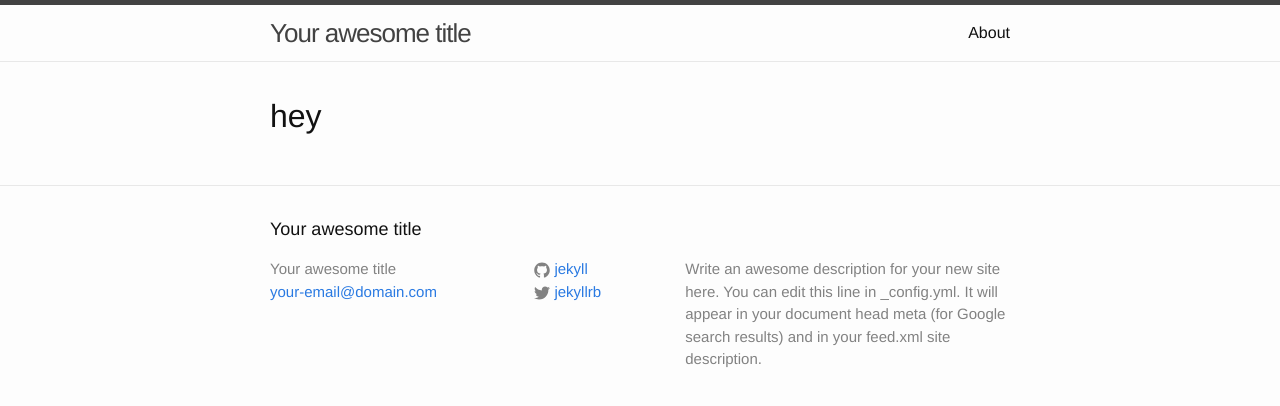
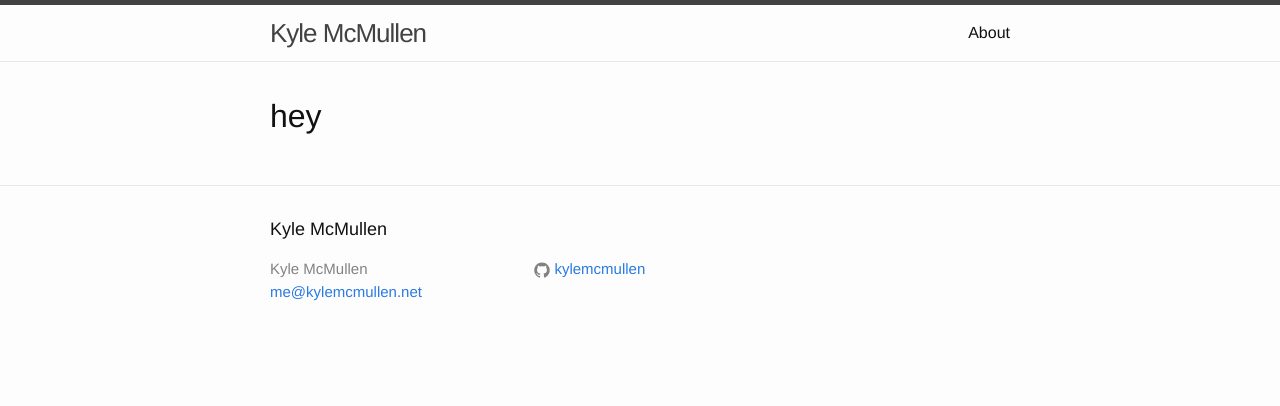
Before and after one commit to kylemcmullen/kylemcmullen-net, a Jekyll site: the page built from index.html, in a window 1280 px wide. Shown: the top 406 px of the page. Built offline with Jekyll 4.4.1, drawn with Linux system fonts in a browser that asks for light colours.

Commit message:
update config

```diff
--- a/_config.yml
+++ b/_config.yml
@@ -6,16 +6,14 @@
 # 'jekyll serve'. If you change this file, please restart the server process.
 
 # Site settings
-title: Your awesome title
-email: your-email@domain.com
-description: > # this means to ignore newlines until "baseurl:"
-  Write an awesome description for your new site here. You can edit this
-  line in _config.yml. It will appear in your document head meta (for
-  Google search results) and in your feed.xml site description.
+title: Kyle McMullen
+email: me@kylemcmullen.net
+description: >
+
 baseurl: "" # the subpath of your site, e.g. /blog
-url: "http://yourdomain.com" # the base hostname & protocol for your site
-twitter_username: jekyllrb
-github_username:  jekyll
+url: "https://www.kylemcmullen.net" # the base hostname & protocol for your site
+#twitter_username: jekyllrb
+github_username:  kylemcmullen
 
 # Build settings
 markdown: kramdown
```
